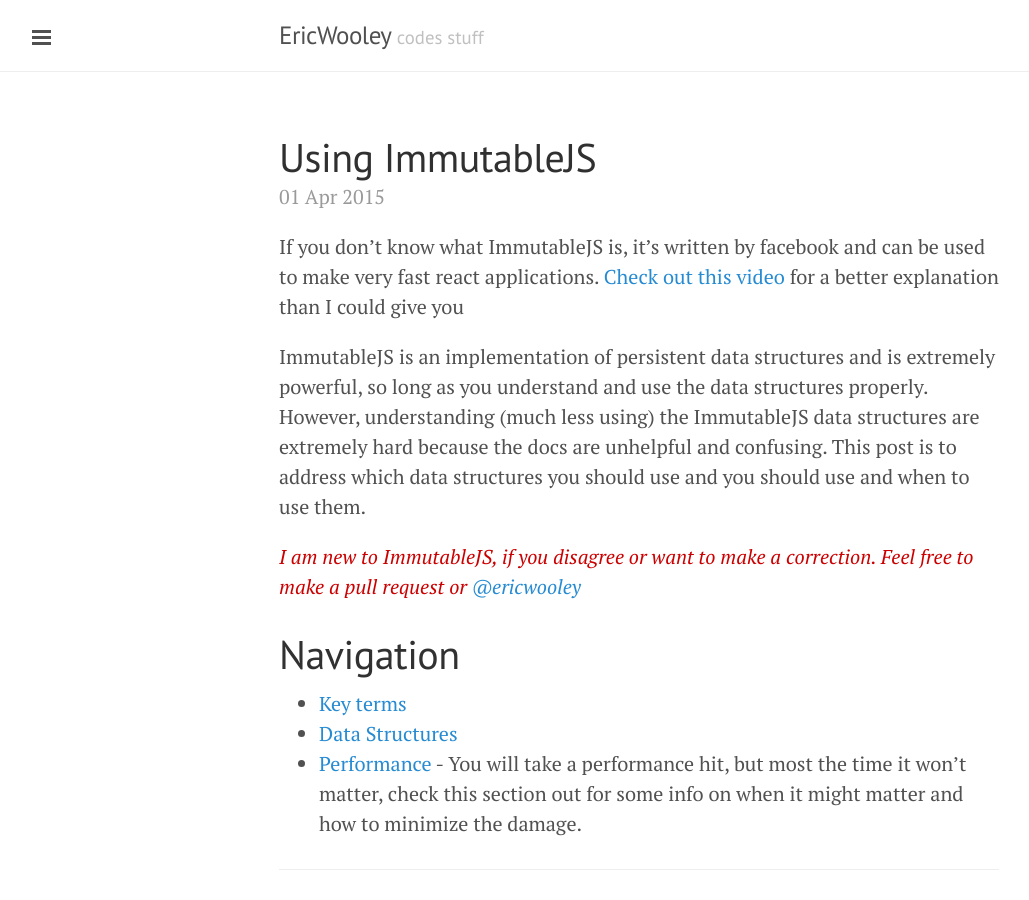
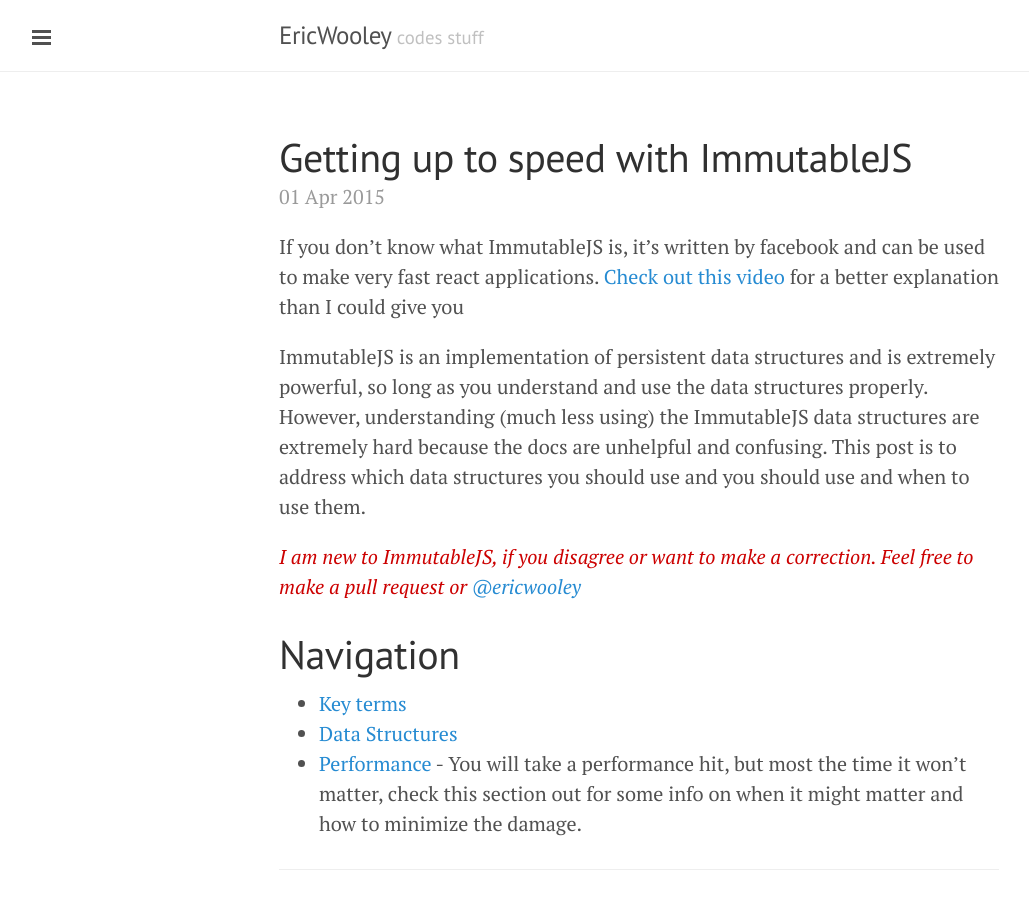
Before and after one commit to ericwooley/ericwooley.github.io, a Jekyll site: the page built from _posts/2015-04-01-using-immutablejs.markdown, in a window 1280 px wide and 900 px high. Shown: the whole window, without its empty margins (1-1030 px from the left). Built offline with Jekyll 4.4.1, drawn with Linux system fonts in a browser that asks for light colours; Markdown is read by kramdown in place of the engine named in the settings.

Commit message:
Chnaged immutablejs title

```diff
--- a/_posts/2015-04-01-using-immutablejs.markdown
+++ b/_posts/2015-04-01-using-immutablejs.markdown
@@ -1,6 +1,6 @@
 ---
 layout: post
-title:  "Using ImmutableJS"
+title:  "Getting up to speed with ImmutableJS"
 date:   2015-04-01 09:50:45
 categories: immutablejs react
 ---
```
